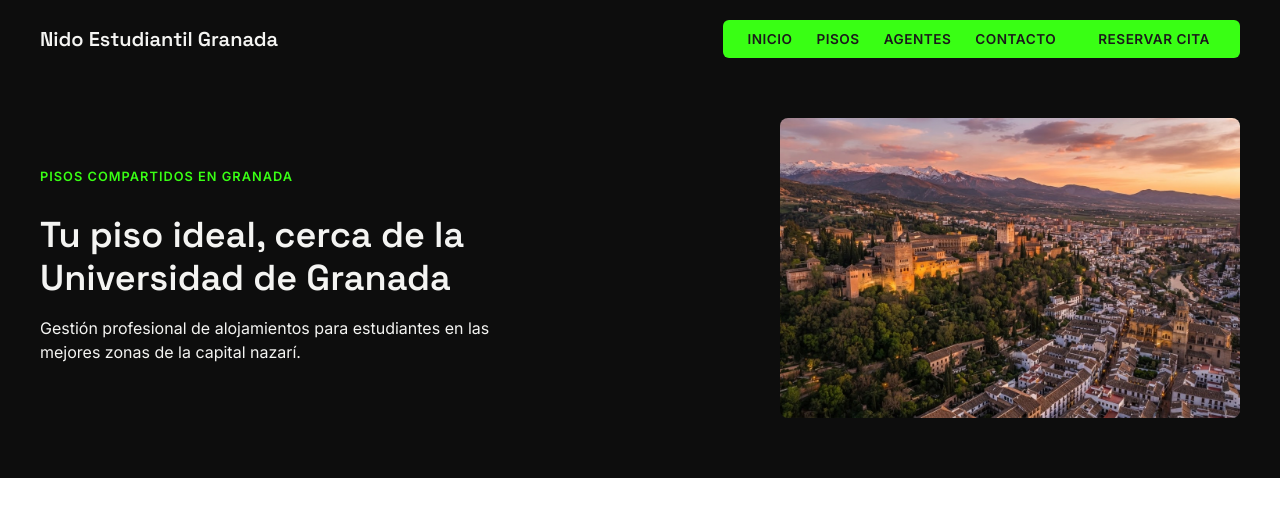
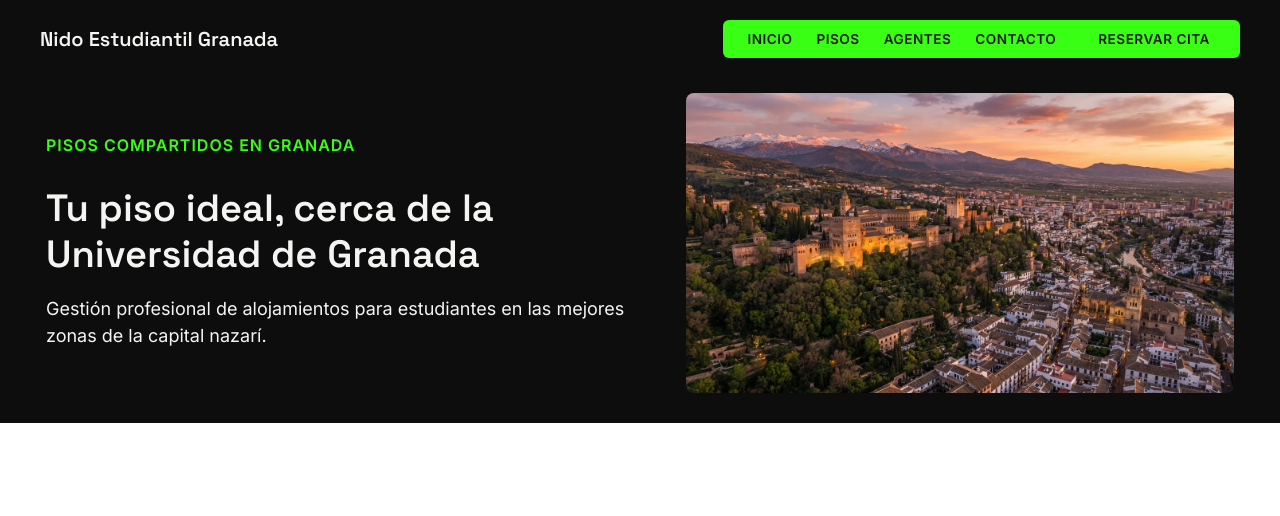
Before and after one commit to webcartaonline/inmobiliaria, a React (Vite) app: page / in a window 1280 px wide. Shown: the top 516 px of the page. Built offline with nearby package versions, Linux system fonts and the light colour scheme.

Commit message:
style: adjust spacing and layout dimensions

```diff
--- a/index.html
+++ b/index.html
@@ -4,7 +4,7 @@
     <meta charset="UTF-8" />
     <link rel="icon" type="image/svg+xml" href="/favicon.svg" />
     <meta name="viewport" content="width=device-width, initial-scale=1.0" />
-    <title>inmobiliaria</title>
+    <title>Nido Estudiantil Granada</title>
   </head>
   <body>
     <div id="root"></div>
--- a/src/App.jsx
+++ b/src/App.jsx
@@ -3,10 +3,12 @@ import Hero from './components/hero/Hero';
 
 function App() {
   return (
-    <>
+    <div className="appContainer">
       <Header />
+      <main>
       <Hero />
-    </>
+      </main>
+    </div>
   );
 }
 
--- a/src/components/hero/Hero.jsx
+++ b/src/components/hero/Hero.jsx
@@ -4,7 +4,6 @@ import granadaImage from '../../assets/img/granada.png';
 function Hero() {
   return (
     <section className="hero">
-      <div className="heroContainer">
         <div className="heroText">
           <p className="heroTag">Pisos compartidos en Granada</p>
           <h1 className="heroTitle">Tu piso ideal, cerca de la Universidad de Granada</h1>
@@ -17,7 +16,6 @@ function Hero() {
           src={granadaImage}
           alt="Vista panorámica de la Alhambra y Granada al atardecer"
         />
-      </div>
     </section>
   );
 }
--- a/src/components/hero/hero.css
+++ b/src/components/hero/hero.css
@@ -1,25 +1,20 @@
 .hero {
-  background-color: #0D0D0D;
-  padding: 40px 40px 60px;
-}
-
-.heroContainer {
   display: flex;
   justify-content: space-between;
   align-items: center;
   gap: 40px;
-  max-width: 1200px;
-  margin: 0 auto;
+  background-color: #0D0D0D;
+  padding: 15px 46px 30px;
 }
 
 .heroText {
-  max-width: 500px;
+  max-width: 600px;
 }
 
 .heroTag {
   font-family: "Inter", sans-serif;
   color: #39FF14;
-  font-size: 0.8rem;
+  font-size: 16px;
   font-weight: 600;
   text-transform: uppercase;
   letter-spacing: 1px;
@@ -29,7 +24,7 @@
 .heroTitle {
   font-family: "Space Grotesk", sans-serif;
   color: #F4F4F2;
-  font-size: 2.25rem;
+  font-size: 38px;
   font-weight: 600;
   line-height: 1.2;
   margin-bottom: 16px;
@@ -38,12 +33,12 @@
 .heroDescription {
   font-family: "Inter", sans-serif;
   color: #F4F4F2;
-  font-size: 1rem;
+  font-size: 18px;
   line-height: 1.5;
 }
 
 .heroImage {
-  width: 460px;
+  width: 650px;
   height: 300px;
   object-fit: cover;
   border-radius: 8px;
```
